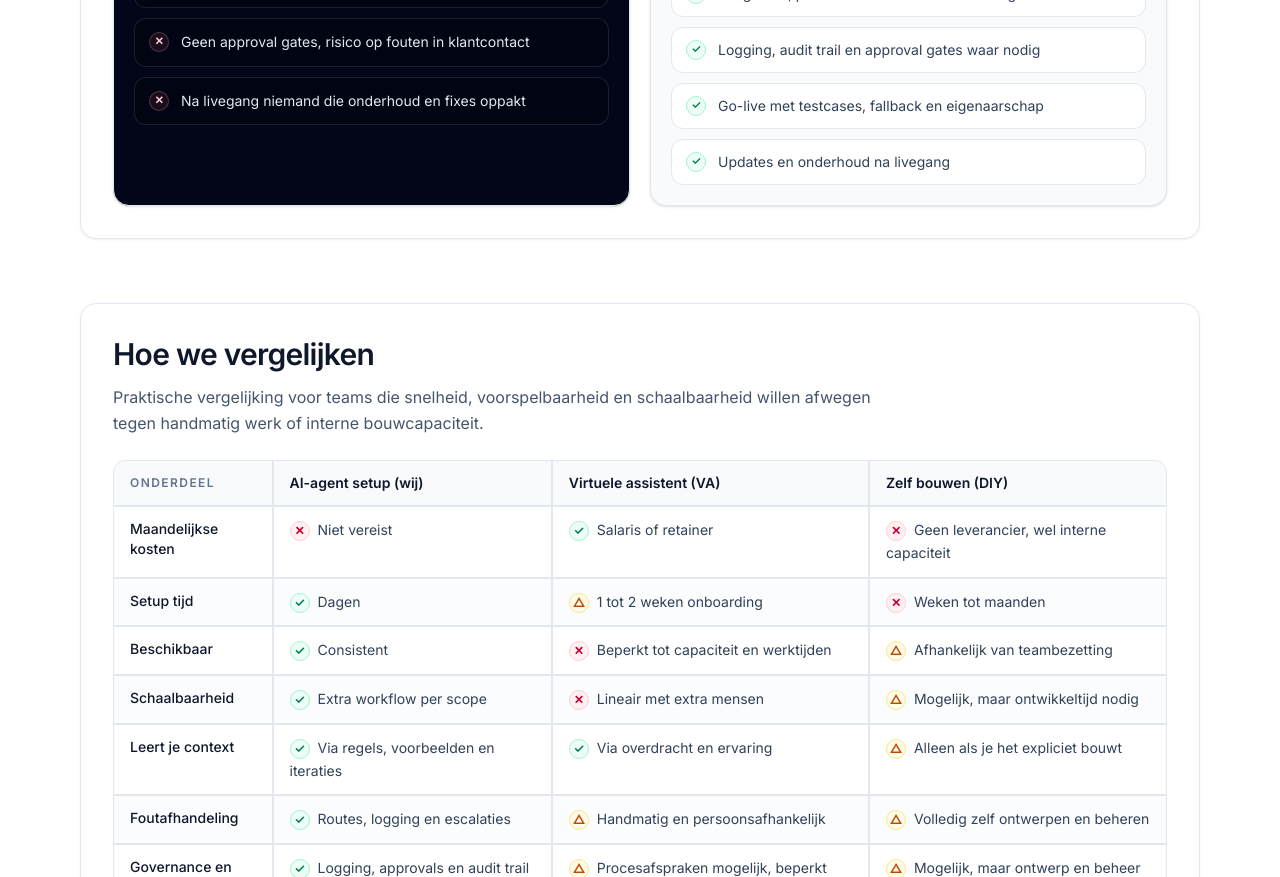
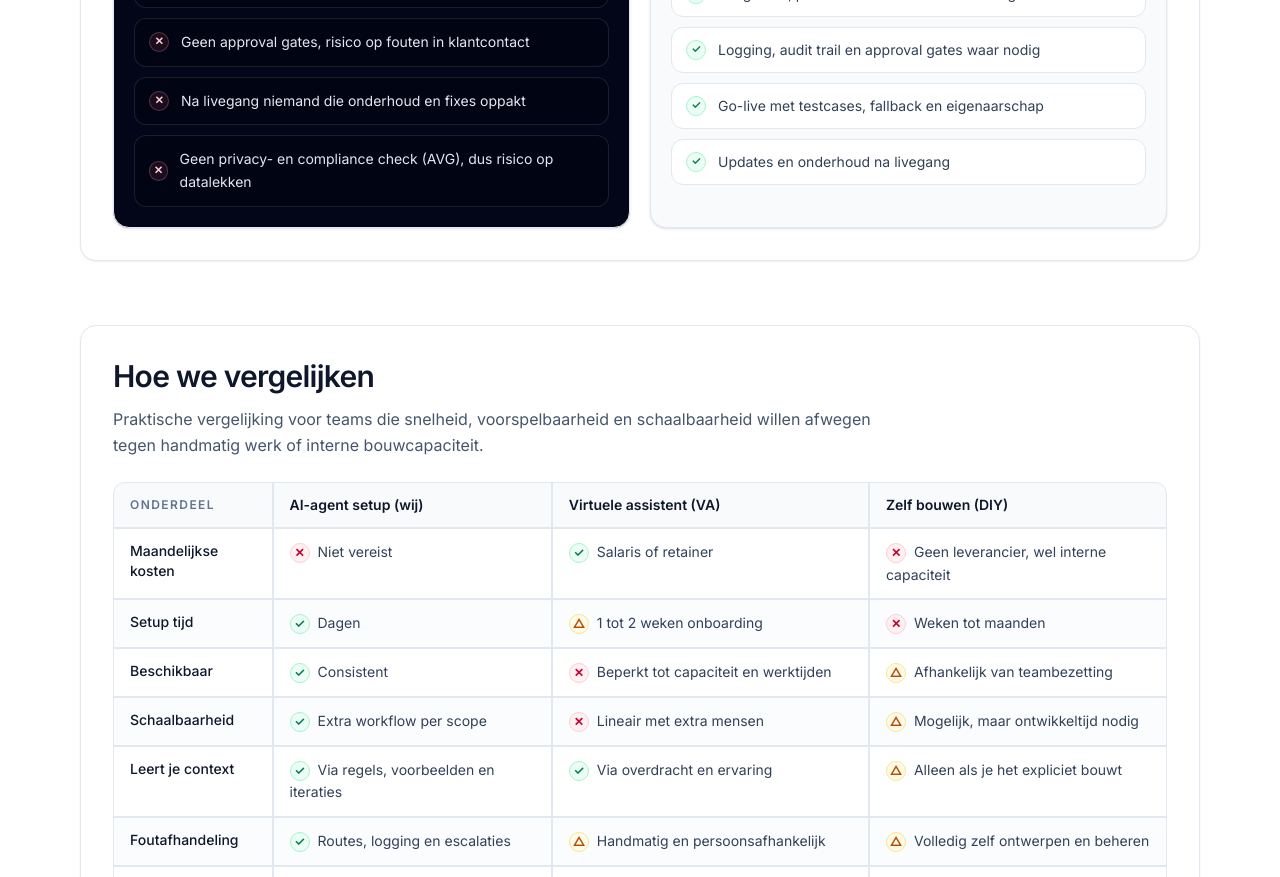
Before and after one commit to openclawbot69420-ux/youraiworker-site, a Next.js app: page / in a window 1280 px wide. Shown: the part 3240-4117 px from the top of the page. Built offline with nearby package versions, Linux system fonts and the light colour scheme.

Commit message:
copy: add compliance risk point to why agents stall

```diff
--- a/src/app/page.tsx
+++ b/src/app/page.tsx
@@ -204,6 +204,7 @@ const STRANDT_WITHOUT_POINTS = [
   "Geen logging en audit, onduidelijk wat de agent deed",
   "Geen approval gates, risico op fouten in klantcontact",
   "Na livegang niemand die onderhoud en fixes oppakt",
+  "Geen privacy- en compliance check (AVG), dus risico op datalekken",
 ] as const
 
 const STRANDT_WITH_MANAGED = [
```
